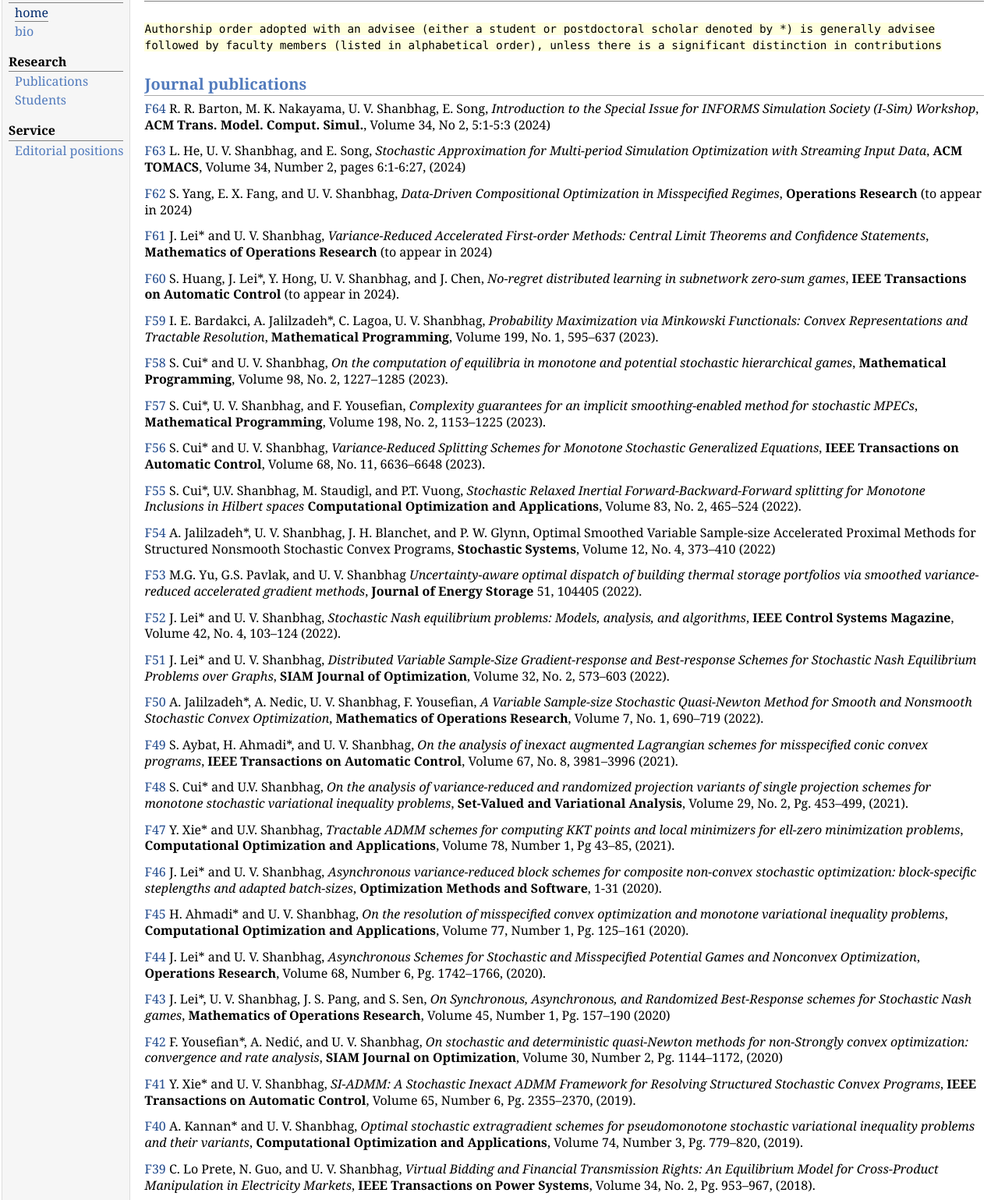
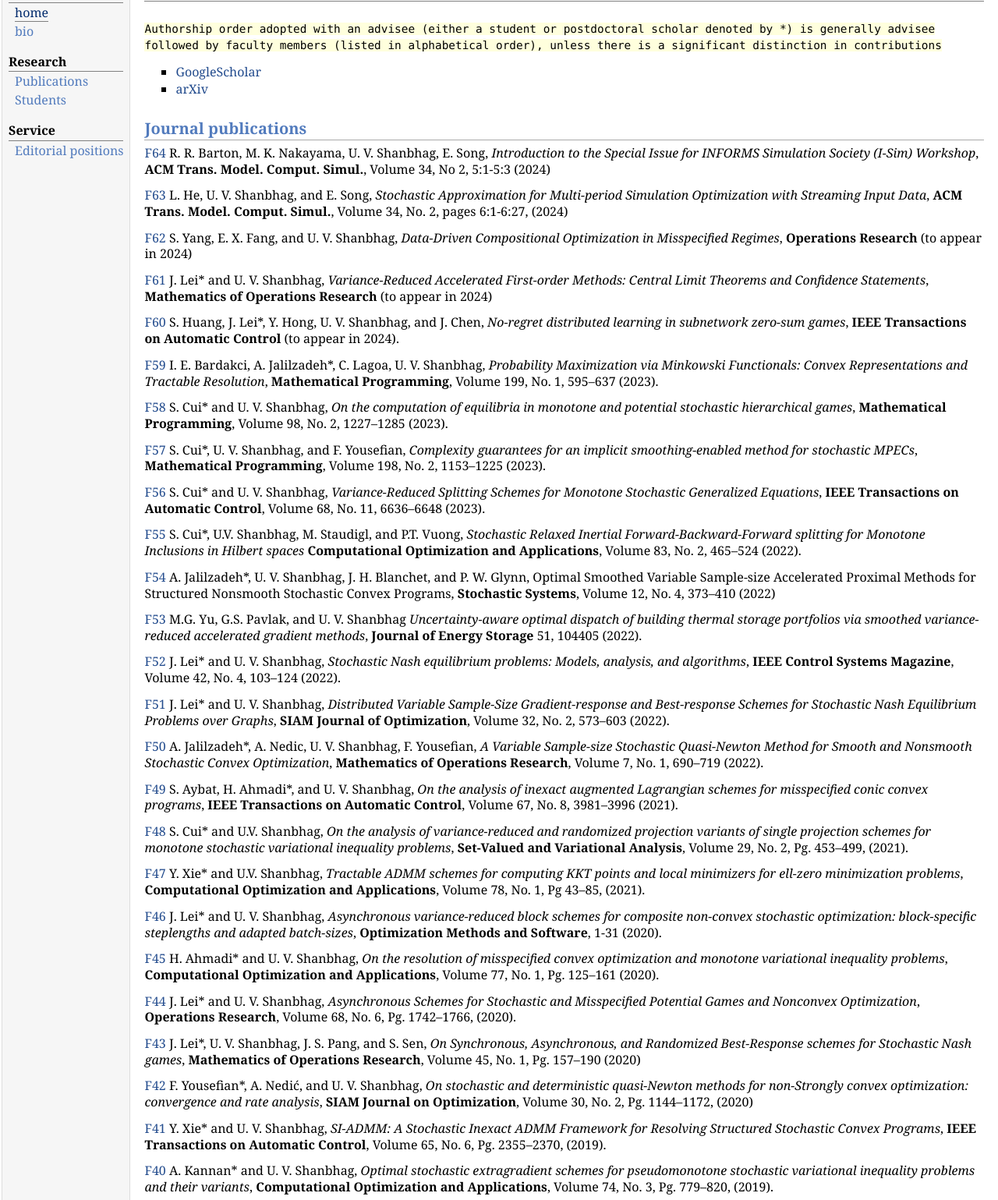
Before and after one commit to udaybag2/udaybag2.github.io, a plain HTML site: page pub.html in a window 1280 px wide. Shown: the part 48-1587 px from the top of the page at 78% size. Drawn offline with Linux system fonts and the light colour scheme.

Commit message:
Add files via upload

```diff
--- a/pub.html
+++ b/pub.html
@@ -26,11 +26,21 @@
 </div>
 <p><tt> Authorship order adopted with an advisee (either a student or postdoctoral scholar denoted by *) is generally  advisee followed by faculty members (listed in alphabetical order), unless there is a significant distinction in contributions </tt>
 
+<div class="navbar">
+  <div class="navbar-inner">
+      <ul class="nav">
+          <!--<li><a href="/assets/CV.pdf">CV</a></li>-->
+          <li><a href="https://scholar.google.com/citations?user=i4Ohp3sAAAAJ&amphl=en">GoogleScholar</a></li>
+	  <li><a href="https://arxiv.org/search/?query=shanbhag%2C+uday&amp;searchtype=author&amp;source=header">arXiv</a></li>
+      </ul>
+  </div>
+</div>
+
 </p>
 <h2>Journal publications</h2>
 <p><a href="F64" target=&ldquo;blank&rdquo;>F64</a> R. R. Barton, M. K. Nakayama, U. V. Shanbhag, E. Song, <i>Introduction to the Special Issue for INFORMS Simulation Society (I-Sim) Workshop</i>, <b>ACM Trans. Model. Comput. Simul.</b>, Volume 34, No 2,  5:1-5:3 (2024)
 </p>
-<p><a href="F63" target=&ldquo;blank&rdquo;>F63</a> L. He, U. V. Shanbhag, and E. Song, <i>Stochastic Approximation for Multi-period Simulation Optimization with Streaming Input Data</i>, <b>ACM TOMACS</b>, Volume 34, Number 2, pages 6:1-6:27, (2024)
+<p><a href="F63" target=&ldquo;blank&rdquo;>F63</a> L. He, U. V. Shanbhag, and E. Song, <i>Stochastic Approximation for Multi-period Simulation Optimization with Streaming Input Data</i>, <b>ACM Trans. Model. Comput. Simul.</b>, Volume 34, No. 2, pages 6:1-6:27, (2024)
 </p>
 <p><a href="F62" target=&ldquo;blank&rdquo;>F62</a> S. Yang, E. X. Fang, and U. V. Shanbhag, <i>Data-Driven Compositional Optimization in Misspecified Regimes</i>, <b>Operations Research</b> (to appear in 2024)
 </p>
@@ -67,22 +77,22 @@
 <i>On the analysis of variance-reduced and randomized projection variants of single projection schemes for monotone stochastic variational inequality problems</i>,
 <b>Set-Valued and Variational Analysis</b>, Volume 29, No. 2, Pg. 453&ndash;499, (2021).
 </p>
-<p><a href="F47" target=&ldquo;blank&rdquo;>F47</a> Y. Xie* and U.V. Shanbhag, <i>Tractable ADMM schemes for computing KKT points and local minimizers for  ell-zero minimization problems</i>, <b>Computational Optimization and Applications</b>, Volume 78, Number 1, Pg 43&ndash;85, (2021).
+<p><a href="F47" target=&ldquo;blank&rdquo;>F47</a> Y. Xie* and U.V. Shanbhag, <i>Tractable ADMM schemes for computing KKT points and local minimizers for  ell-zero minimization problems</i>, <b>Computational Optimization and Applications</b>, Volume 78, No. 1, Pg 43&ndash;85, (2021).
 </p>
 <p><a href="F46" target=&ldquo;blank&rdquo;>F46</a> J. Lei* and U. V. Shanbhag, <i>Asynchronous variance-reduced block schemes for composite non-convex stochastic optimization: block-specific steplengths and adapted batch-sizes</i>,
 <b>Optimization Methods and Software</b>, 1-31 (2020).
 </p>
-<p><a href="F45" target=&ldquo;blank&rdquo;>F45</a> H. Ahmadi* and U. V. Shanbhag, <i>On the resolution of misspecified convex optimization and monotone variational inequality problems</i>, <b>Computational Optimization and Applications</b>, Volume 77, Number 1, Pg. 125&ndash;161 (2020).
+<p><a href="F45" target=&ldquo;blank&rdquo;>F45</a> H. Ahmadi* and U. V. Shanbhag, <i>On the resolution of misspecified convex optimization and monotone variational inequality problems</i>, <b>Computational Optimization and Applications</b>, Volume 77, No. 1, Pg. 125&ndash;161 (2020).
 </p>
-<p><a href="F44" target=&ldquo;blank&rdquo;>F44</a> J. Lei* and U. V. Shanbhag, <i>Asynchronous Schemes for Stochastic and Misspecified Potential Games and Nonconvex Optimization</i>, <b>Operations Research</b>, Volume 68, Number 6, Pg. 1742&ndash;1766, (2020).
+<p><a href="F44" target=&ldquo;blank&rdquo;>F44</a> J. Lei* and U. V. Shanbhag, <i>Asynchronous Schemes for Stochastic and Misspecified Potential Games and Nonconvex Optimization</i>, <b>Operations Research</b>, Volume 68, No. 6, Pg. 1742&ndash;1766, (2020).
 </p>
-<p><a href="F43" target=&ldquo;blank&rdquo;>F43</a> J. Lei*, U. V. Shanbhag, J. S. Pang, and S. Sen, <i>On Synchronous, Asynchronous, and Randomized Best-Response schemes for Stochastic Nash games</i>, <b>Mathematics of Operations Research</b>, Volume 45, Number 1, Pg. 157&ndash;190 (2020)
+<p><a href="F43" target=&ldquo;blank&rdquo;>F43</a> J. Lei*, U. V. Shanbhag, J. S. Pang, and S. Sen, <i>On Synchronous, Asynchronous, and Randomized Best-Response schemes for Stochastic Nash games</i>, <b>Mathematics of Operations Research</b>, Volume 45, No. 1, Pg. 157&ndash;190 (2020)
 </p>
-<p><a href="F42" target=&ldquo;blank&rdquo;>F42</a> F. Yousefian*, A. Nedić, and U. V. Shanbhag, <i>On stochastic and deterministic quasi-Newton methods for non-Strongly convex optimization: convergence and rate analysis</i>, <b>SIAM Journal on Optimization</b>, Volume 30, Number 2, Pg. 1144&ndash;1172, (2020)
+<p><a href="F42" target=&ldquo;blank&rdquo;>F42</a> F. Yousefian*, A. Nedić, and U. V. Shanbhag, <i>On stochastic and deterministic quasi-Newton methods for non-Strongly convex optimization: convergence and rate analysis</i>, <b>SIAM Journal on Optimization</b>, Volume 30, No. 2, Pg. 1144&ndash;1172, (2020)
 </p>
-<p><a href="F41" target=&ldquo;blank&rdquo;>F41</a> Y. Xie* and U. V. Shanbhag, <i>SI-ADMM: A Stochastic Inexact ADMM Framework for Resolving Structured Stochastic Convex Programs</i>, <b>IEEE Transactions on Automatic Control</b>, Volume 65, Number 6, Pg. 2355&ndash;2370, (2019).
+<p><a href="F41" target=&ldquo;blank&rdquo;>F41</a> Y. Xie* and U. V. Shanbhag, <i>SI-ADMM: A Stochastic Inexact ADMM Framework for Resolving Structured Stochastic Convex Programs</i>, <b>IEEE Transactions on Automatic Control</b>, Volume 65, No. 6, Pg. 2355&ndash;2370, (2019).
 </p>
-<p><a href="F40" target=&ldquo;blank&rdquo;>F40</a> A. Kannan* and U. V. Shanbhag, <i>Optimal stochastic extragradient schemes for pseudomonotone stochastic variational inequality problems and their variants</i>, <b>Computational Optimization and Applications</b>,  Volume 74, Number 3, Pg. 779&ndash;820, (2019).
+<p><a href="F40" target=&ldquo;blank&rdquo;>F40</a> A. Kannan* and U. V. Shanbhag, <i>Optimal stochastic extragradient schemes for pseudomonotone stochastic variational inequality problems and their variants</i>, <b>Computational Optimization and Applications</b>,  Volume 74, No. 3, Pg. 779&ndash;820, (2019).
 </p>
 <p><a href="F39" target=&ldquo;blank&rdquo;>F39</a> C. Lo Prete, N. Guo, and U. V. Shanbhag, <i>Virtual Bidding and Financial Transmission Rights: An Equilibrium Model for Cross-Product Manipulation in Electricity Markets</i>,  <b>IEEE Transactions on Power Systems</b>, Volume 34, No. 2, Pg. 953&ndash;967, (2018).
 </p>
@@ -104,14 +114,14 @@ stochastic variational inequality and complementarity problems</i>,  <b>Mathemat
 (Series B.)
 </p>
 <p><a href="F33" target=&ldquo;blank&rdquo;>F33</a>	Y. Xie* and U. V. Shanbhag,
-<i>On Robust Solutions to Uncertain Linear Complementarity Problems and their Variants</i>, <b>SIAM Journal on Optimization</b>, Volume  26, Number 4,  2120&ndash;2159 (2016)
+<i>On Robust Solutions to Uncertain Linear Complementarity Problems and their Variants</i>, <b>SIAM Journal on Optimization</b>, Volume  26, No. 4,  2120&ndash;2159 (2016)
 </p>
-<p><a href="F32" target=&ldquo;blank&rdquo;>F32</a> J. Koshal*, A. Nedich and U. V. Shanbhag, <i> Distributed Algorithms for Aggregative Games on Graphs</i>, <b>Operations Research</b> , Volume  64, Number 3,  680&ndash;704, (2016)
+<p><a href="F32" target=&ldquo;blank&rdquo;>F32</a> J. Koshal*, A. Nedich and U. V. Shanbhag, <i> Distributed Algorithms for Aggregative Games on Graphs</i>, <b>Operations Research</b> , Volume  64, No. 3,  680&ndash;704, (2016)
 </p>
 <p><a href="F31" target=&ldquo;blank&rdquo;>F31</a> H. Jiang* and U. V. Shanbhag,<i> On the Solution of Stochastic Optimization and Variational
-Problems in Imperfect Information Regimes</i>, <b>SIAM Journal on Optimization</b>, Volume 26, Number 4,  2394&ndash;2429, (2016)
+Problems in Imperfect Information Regimes</i>, <b>SIAM Journal on Optimization</b>, Volume 26, No. 4,  2394&ndash;2429, (2016)
 </p>
-<p><a href="F30" target=&ldquo;blank&rdquo;>F30</a> F. Yousefian*, A. Nedich, and U. V. Shanbhag, <i>Self-Tuned Stochastic Approximation Schemes for Non-Lipschitzian Stochastic Multi-User Optimization and Nash Games</i>, <b>IEEE Transactions on Automatic Control</b>, Volume  61, Number 7,  1753&ndash;1766, (2016)
+<p><a href="F30" target=&ldquo;blank&rdquo;>F30</a> F. Yousefian*, A. Nedich, and U. V. Shanbhag, <i>Self-Tuned Stochastic Approximation Schemes for Non-Lipschitzian Stochastic Multi-User Optimization and Nash Games</i>, <b>IEEE Transactions on Automatic Control</b>, Volume  61, No. 7,  1753&ndash;1766, (2016)
 </p>
 <p><a href="F29" target=&ldquo;blank&rdquo;>F29</a> A. A. Kulkarni* and U. V. Shanbhag, <i>An Existence Result for Hierarchical
 Stackelberg v</i>s Stackelberg Games/, <b>IEEE Transactions on Automatic
@@ -365,7 +375,7 @@ Distributed stochastic optimization under imperfect information. CDC 2015: 400-4
 </p>
 <div id="footer">
 <div id="footer-text">
-Page generated 2024-07-05 22:24:08 EDT, by <a href="https://github.com/wsshin/jemdoc_mathjax" target="blank">jemdoc+MathJax</a>.
+Page generated 2024-07-05 22:29:18 EDT, by <a href="https://github.com/wsshin/jemdoc_mathjax" target="blank">jemdoc+MathJax</a>.
 (<a href="pub.jemdoc">source</a>)
 </div>
 </div>
```
